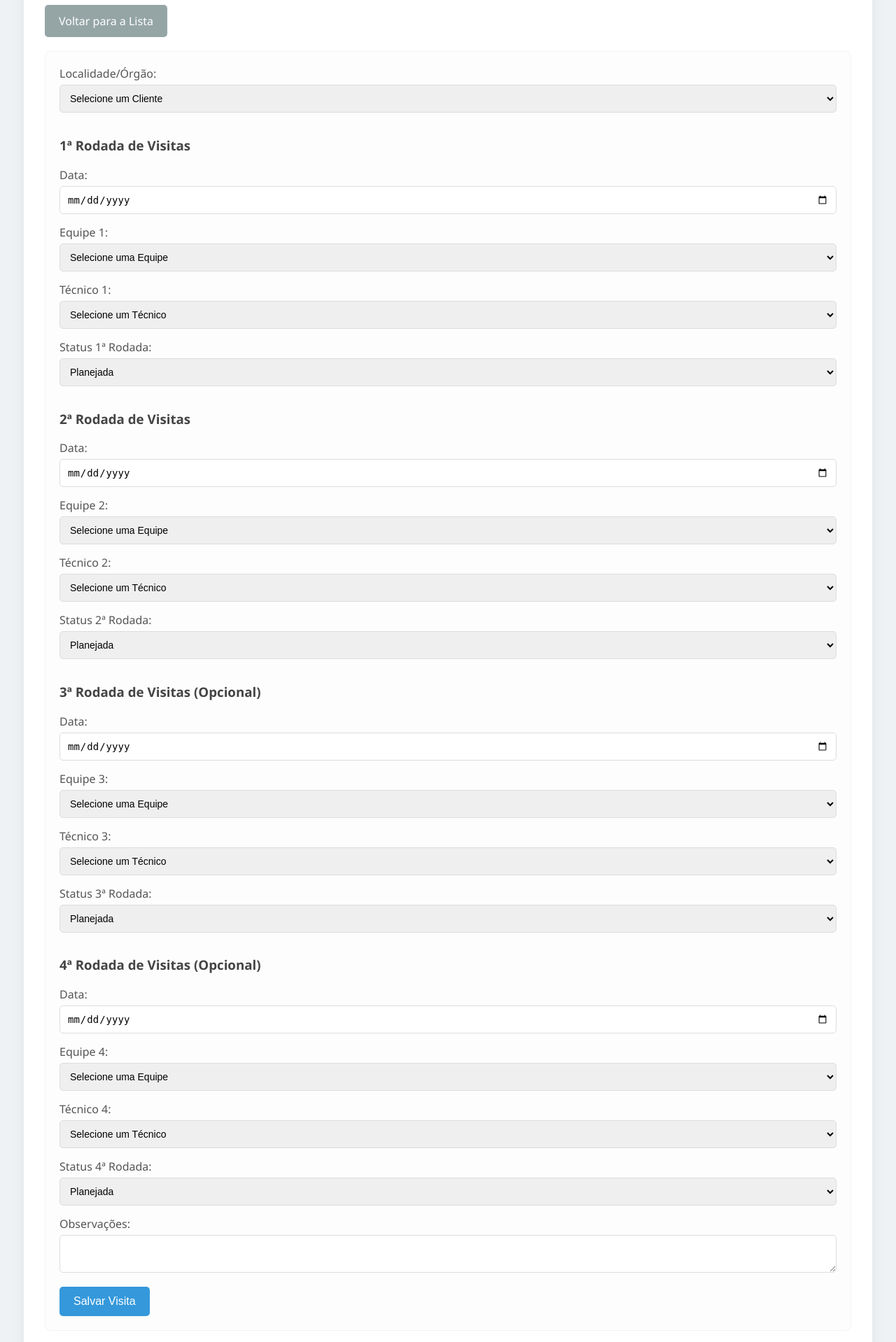
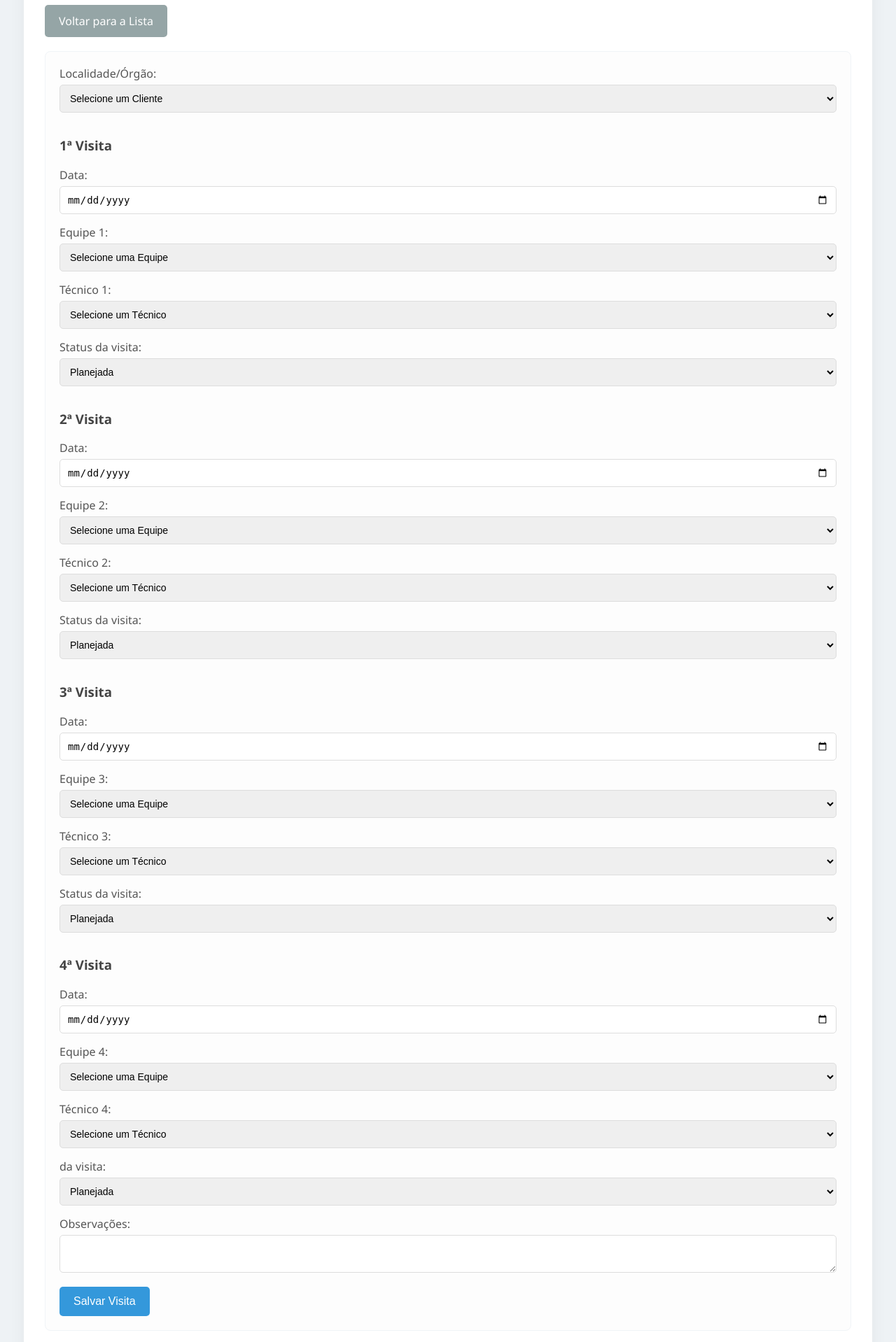
Before and after one commit to lauracgdacosta/ibtech_app, a Flask app: page /new_visita in a window 1280 px wide. Shown: the part 163-2081 px from the top of the page at 70% size. Run offline with Flask 3, Linux system fonts and the light colour scheme; data comes from the database, SQL or seed files in the repository.

Commit message:
Alterando nome de roda para visita

```diff
--- a/templates/new_visita.html
+++ b/templates/new_visita.html
@@ -19,7 +19,7 @@
                 {% endfor %}
             </select>
 
-            <h3>1ª Rodada de Visitas</h3>
+            <h3>1ª Visita</h3>
             <label for="data_1a_rodada">Data:</label>
             <input type="date" id="data_1a_rodada" name="data_1a_rodada">
 
@@ -38,14 +38,14 @@
                     <option value="{{ tecnico }}">{{ tecnico }}</option>
                 {% endfor %}
             </select>
-            <label for="status_1a_rodada">Status 1ª Rodada:</label>
+            <label for="status_1a_rodada">Status da visita:</label>
             <select id="status_1a_rodada" name="status_1a_rodada">
                 <option value="Planejada">Planejada</option>
                 <option value="Realizada">Realizada</option>
                 <option value="Cancelada">Cancelada</option>
             </select>
 
-            <h3>2ª Rodada de Visitas</h3>
+            <h3>2ª Visita</h3>
             <label for="data_2a_rodada">Data:</label>
             <input type="date" id="data_2a_rodada" name="data_2a_rodada">
 
@@ -65,14 +65,14 @@
                 {% endfor %}
             </select>
 
-            <label for="status_2a_rodada">Status 2ª Rodada:</label>
+            <label for="status_2a_rodada">Status da visita:</label>
             <select id="status_2a_rodada" name="status_2a_rodada">
                 <option value="Planejada">Planejada</option>
                 <option value="Realizada">Realizada</option>
                 <option value="Cancelada">Cancelada</option>
             </select>
 
-            <h3>3ª Rodada de Visitas (Opcional)</h3>
+            <h3>3ª Visita</h3>
             <label for="data_3a_rodada">Data:</label>
             <input type="date" id="data_3a_rodada" name="data_3a_rodada">
 
@@ -92,14 +92,14 @@
                 {% endfor %}
             </select>
 
-            <label for="status_3a_rodada">Status 3ª Rodada:</label>
+            <label for="status_3a_rodada">Status da visita:</label>
             <select id="status_3a_rodada" name="status_3a_rodada">
                 <option value="Planejada">Planejada</option>
                 <option value="Realizada">Realizada</option>
                 <option value="Cancelada">Cancelada</option>
             </select>
 
-            <h3>4ª Rodada de Visitas (Opcional)</h3>
+            <h3>4ª Visita</h3>
             <label for="data_4a_rodada">Data:</label>
             <input type="date" id="data_4a_rodada" name="data_4a_rodada">
 
@@ -119,7 +119,7 @@
                 {% endfor %}
             </select>
 
-            <label for="status_4a_rodada">Status 4ª Rodada:</label>
+            <label for="status_4a_rodada">da visita:</label>
             <select id="status_4a_rodada" name="status_4a_rodada">
                 <option value="Planejada">Planejada</option>
                 <option value="Realizada">Realizada</option>
```
